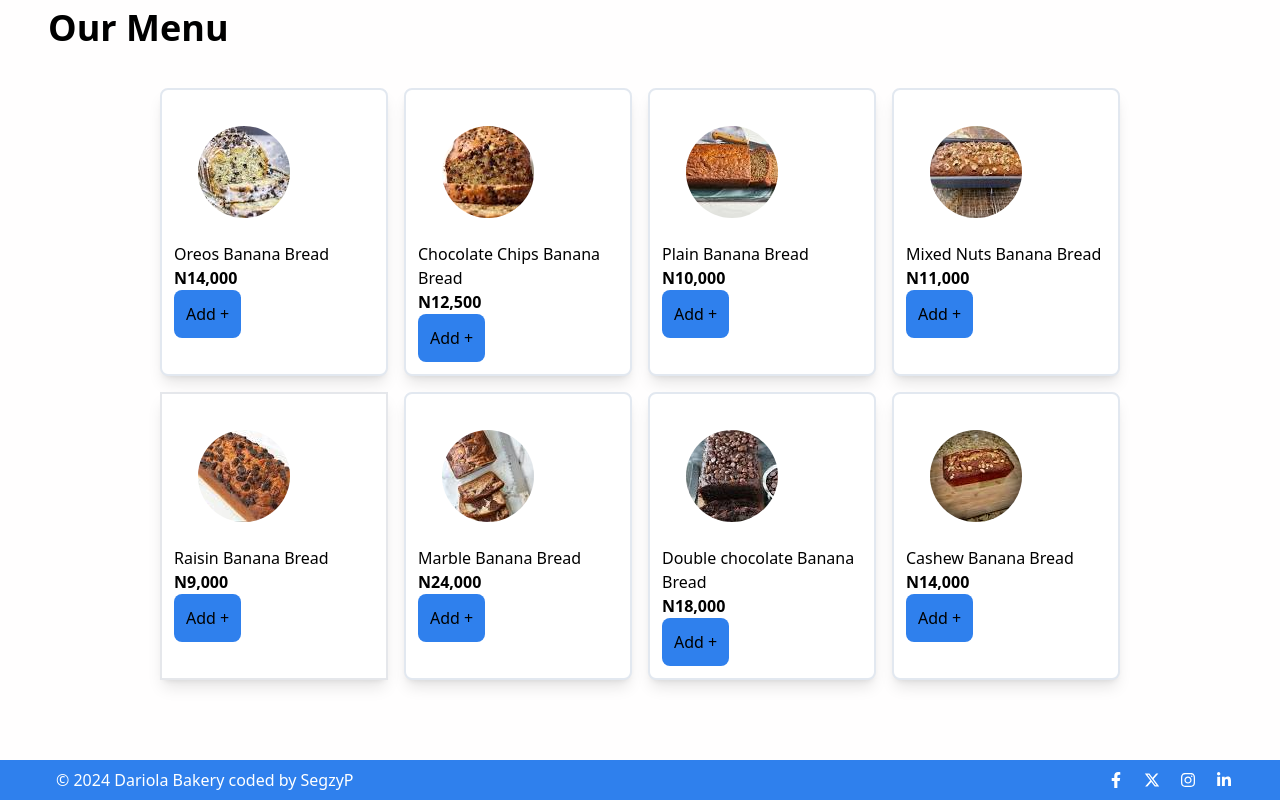
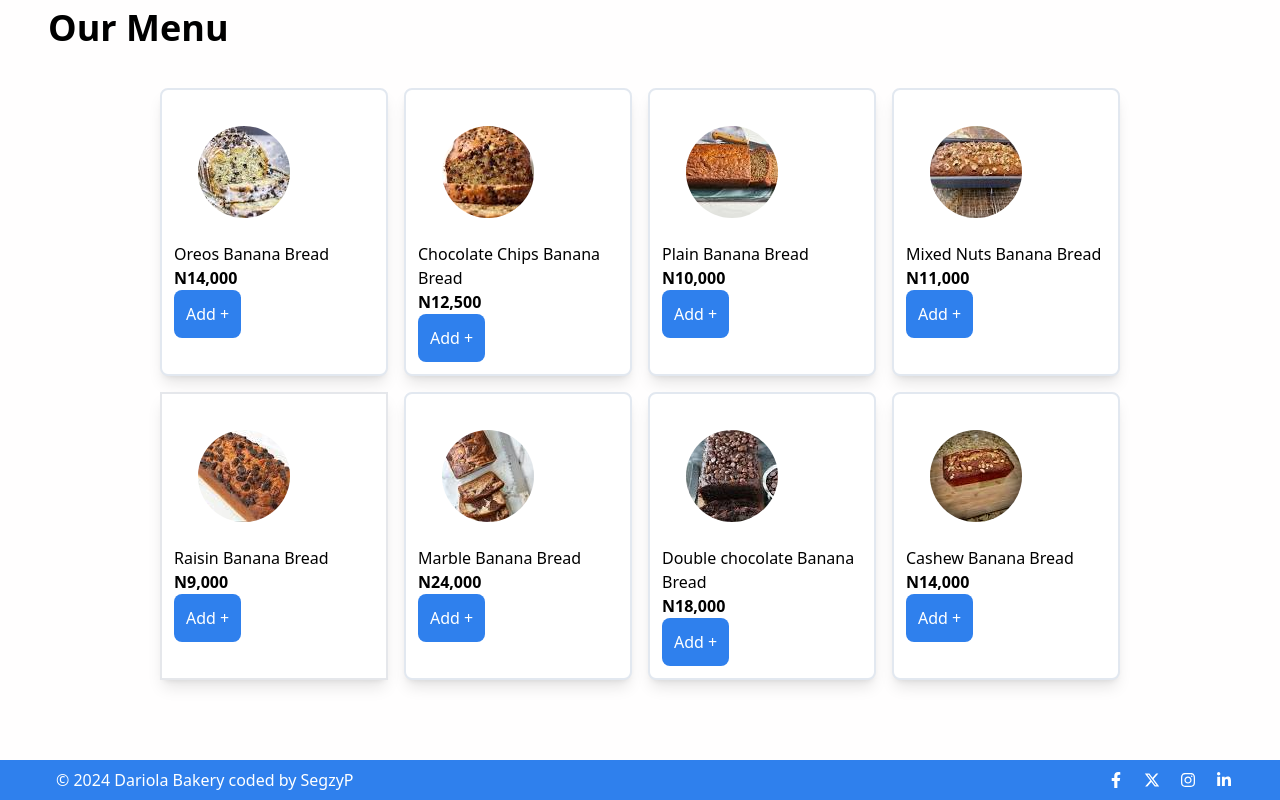
Before and after one commit to Segzyp1000/dariolaBananaBread, a React (Vite) app: page / in a window 1280 px wide. Shown: the part 974-1774 px from the top of the page. Built offline with nearby package versions, Linux system fonts and the light colour scheme.

Commit message:
fourth commit

```diff
--- a/src/components/Menu.jsx
+++ b/src/components/Menu.jsx
@@ -20,7 +20,9 @@ const Menu = () => {
             <img src={Oreos} alt="" className="rounded-full p-6" />
             <p className="flex justify-start">Oreos Banana Bread</p>
             <p className="font-bold">N14,000</p>
-            <button className="bg-navColor p-3 rounded-lg">Add +</button>
+            <button className="bg-navColor text-white  p-3 rounded-lg">
+              Add +
+            </button>
           </span>
         </div>
         <div className="bg-white shadow-lg text-black p-3  border-2 border-slate-200 rounded-lg">
@@ -28,7 +30,9 @@ const Menu = () => {
             <img src={ChocolateChip} alt="" className="rounded-full p-6" />
             <p>Chocolate Chips Banana Bread</p>
             <p className="font-bold">N12,500</p>
-            <button className="bg-navColor p-3 rounded-lg">Add +</button>
+            <button className="bg-navColor text-white  p-3 rounded-lg">
+              Add +
+            </button>
           </span>
         </div>
         <div className="bg-white shadow-lg  text-black p-3  border-2 border-slate-200 rounded-lg">
@@ -36,7 +40,9 @@ const Menu = () => {
             <img src={Plain} alt="" className="rounded-full p-6" />
             <p>Plain Banana Bread</p>
             <p className="font-bold">N10,000</p>
-            <button className="bg-navColor p-3 rounded-lg">Add +</button>
+            <button className="bg-navColor text-white  p-3 rounded-lg">
+              Add +
+            </button>
           </span>
         </div>
         <div className="bg-white shadow-lg  text-black p-3  border-2 border-slate-200 rounded-lg">
@@ -44,7 +50,9 @@ const Menu = () => {
             <img src={Mixed} alt="" className="rounded-full p-6" />
             <p>Mixed Nuts Banana Bread</p>
             <p className="font-bold">N11,000</p>
-            <button className="bg-navColor p-3 rounded-lg">Add +</button>
+            <button className="bg-navColor text-white  p-3 rounded-lg">
+              Add +
+            </button>
           </span>
         </div>
         <div className="bg-white shadow-lg  text-black p-3  border-2 border-slate-200rounded-lg">
@@ -52,7 +60,9 @@ const Menu = () => {
             <img src={Raisin} alt="" className="rounded-full p-6" />
             <p>Raisin Banana Bread</p>
             <p className="font-bold">N9,000</p>
-            <button className="bg-navColor p-3 rounded-lg">Add +</button>
+            <button className="bg-navColor text-white  p-3 rounded-lg">
+              Add +
+            </button>
           </span>
         </div>
         <div className="bg-white shadow-lg  text-black p-3  border-2 border-slate-200 rounded-lg">
@@ -60,7 +70,9 @@ const Menu = () => {
             <img src={Marble} alt="" className="rounded-full p-6" />
             <p>Marble Banana Bread</p>
             <p className="font-bold">N24,000</p>
-            <button className="bg-navColor p-3 rounded-lg">Add +</button>
+            <button className="bg-navColor text-white  p-3 rounded-lg">
+              Add +
+            </button>
           </span>
         </div>
         <div className="bg-white shadow-lg  text-black p-3 border-2 border-slate-200 rounded-lg">
@@ -68,7 +80,9 @@ const Menu = () => {
             <img src={Double} alt="" className="rounded-full p-6" />
             <p>Double chocolate Banana Bread</p>
             <p className="font-bold">N18,000</p>
-            <button className="bg-navColor p-3 rounded-lg">Add +</button>
+            <button className="bg-navColor text-white  p-3 rounded-lg">
+              Add +
+            </button>
           </span>
         </div>
         <div className="bg-white shadow-lg  text-black p-3  border-2 border-slate-200 rounded-lg">
@@ -76,7 +90,9 @@ const Menu = () => {
             <img src={Cashew} alt="" className="rounded-full p-6" />
             <p>Cashew Banana Bread</p>
             <p className="font-bold">N14,000</p>
-            <button className="bg-navColor p-3 rounded-lg">Add +</button>
+            <button className="bg-navColor text-white  p-3 rounded-lg">
+              Add +
+            </button>
           </span>
         </div>
       </div>
```
